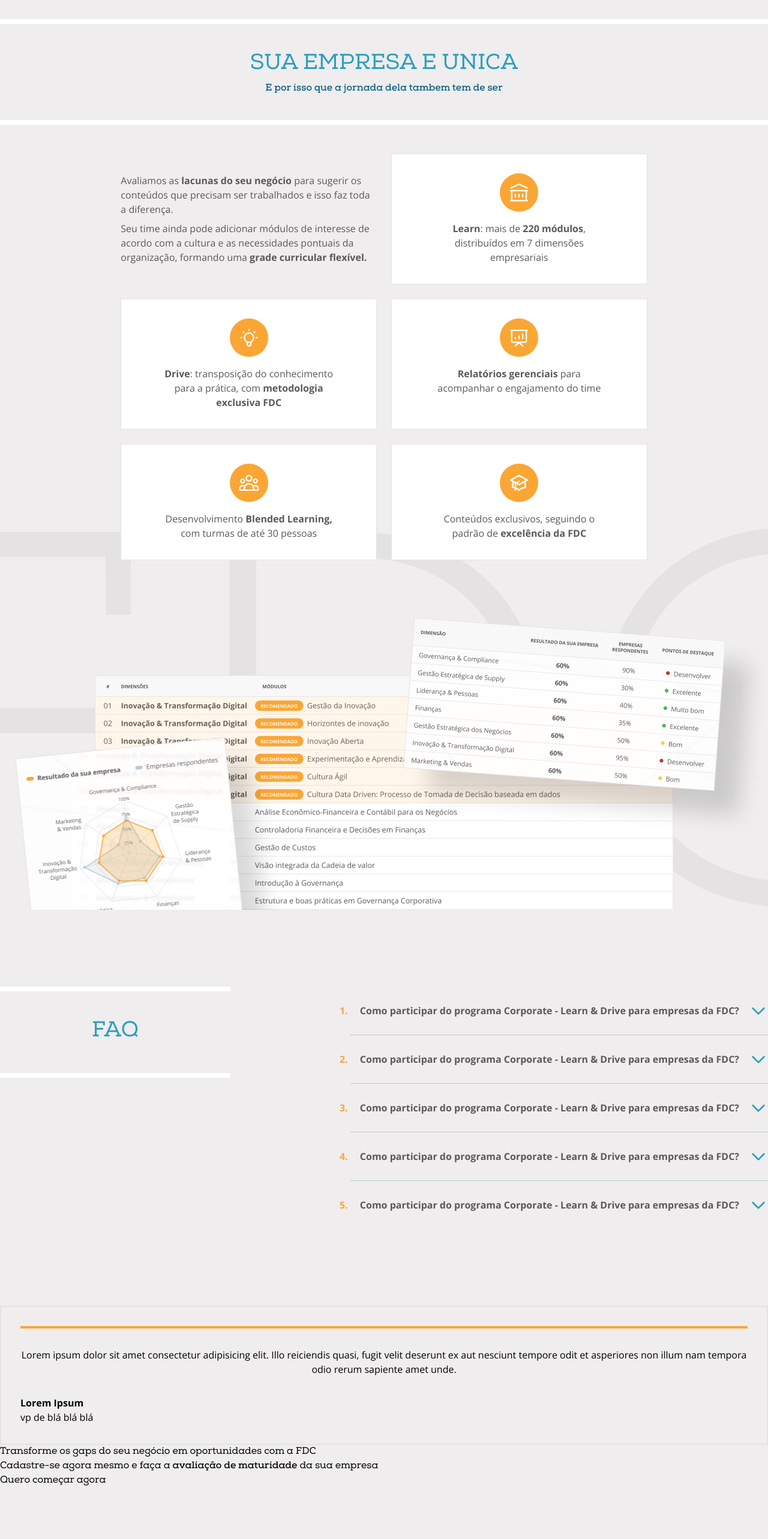
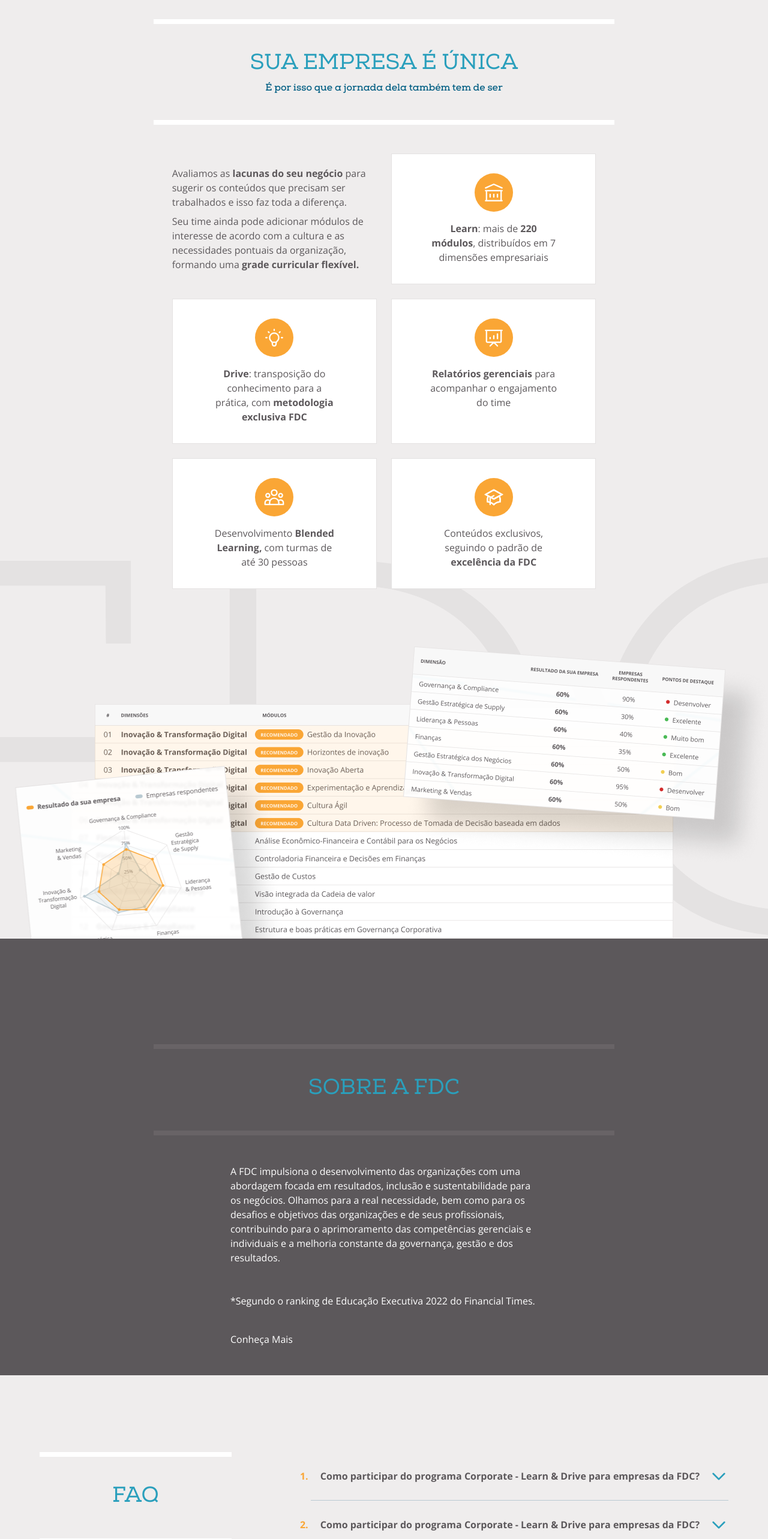
Before and after one commit to BrouGabri3l/fdc-learn-drive, a Next.js app: page / in a window 1280 px wide. Shown: the part 140-2706 px from the top of the page at 60% size. Before the commit the page ends 2630 px from the top, so only its background shows below. Built offline with nearby package versions, Linux system fonts and the light colour scheme.

Commit message:
adding partial about section

```diff
--- a/components/Button.tsx
+++ b/components/Button.tsx
@@ -1,33 +1,28 @@
-import { PropsWithChildren } from "react"
+import { PropsWithChildren } from "react";
 
 interface ButtonProps {
-    Icon?: any,
-    className?: String,
-    theme: 'primary' | 'secondary' | "outline"
+  Icon?: any;
+  className?: String;
+  theme: "primary" | "secondary" | "outline";
 }
 function Button(props: PropsWithChildren<ButtonProps>) {
-    const {
-        children,
-        Icon,
-        className,
-        theme,
-    } = props
-    const variant = `btn-${theme}`
+  const { children, Icon, className, theme } = props;
+  const variant = `btn-${theme}`;
 
-    return (
-        <button
-            className={`btn ${variant} ${className}`}
+  return (
+    <button className={`btn ${variant} ${className || ""}`}>
+      <span className="py-3 flex-grow text-center">{children}</span>
+      {Icon && (
+        <span
+          className={`flex items-center justify-center p-3 ${
+            theme == "primary" && "btn-icon-bg"
+          }`}
         >
-            <span className="py-3 flex-grow text-center">
-                {children}
-            </span>
-            {Icon &&
-                <span className={`flex items-center justify-center p-3 ${theme == "primary" && "btn-icon-bg"}`}>
-                    <Icon />
-                </span>
-            }
-        </button>
-    )
+          <Icon />
+        </span>
+      )}
+    </button>
+  );
 }
 
-export default Button
+export default Button;
--- a/pages/index.tsx
+++ b/pages/index.tsx
@@ -1,52 +1,102 @@
-import Head from 'next/head'
-import Image from 'next/image'
-import styles from '../styles/Home.module.css'
-import Button from '../components/Button'
-import { AcademyIcon, IdeaIcon, GraphicIcon, PeopleIcon, HatIcon, DownArrow } from '../components/icons'
-import Header from '../components/Header'
-import { Card } from '../components/Card'
-import TestimonialCard, { TestimonialCardProps } from '../components/TestimonialCard'
-import { useState } from 'react'
-import FaqCard from '../components/FaqCard'
-import FDC from '/public/FDC.svg'
-import RightImage from '/public/RightImage.png'
-import CenterImage from '/public/CenterImage.png'
-import LeftImage from '/public/LeftImage.png'
+import Head from "next/head";
+import Image from "next/image";
+import styles from "../styles/Home.module.css";
+import Button from "../components/Button";
+import {
+  AcademyIcon,
+  IdeaIcon,
+  GraphicIcon,
+  PeopleIcon,
+  HatIcon,
+  DownArrow,
+} from "../components/icons";
+import Header from "../components/Header";
+import { Card } from "../components/Card";
+import TestimonialCard, {
+  TestimonialCardProps,
+} from "../components/TestimonialCard";
+import { useState } from "react";
+import FaqCard from "../components/FaqCard";
+import FDC from "/public/FDC.svg";
+import RightImage from "/public/RightImage.png";
+import CenterImage from "/public/CenterImage.png";
+import LeftImage from "/public/LeftImage.png";
 export default function Home() {
-  const list = [{
-    text: <><strong>Learn</strong>: mais de <strong>220 módulos</strong>, distribuídos em 7 dimensões empresariais</>,
-    icon: AcademyIcon
+  const list = [
+    {
+      text: (
+        <>
+          <strong>Learn</strong>: mais de <strong>220 módulos</strong>,
+          distribuídos em 7 dimensões empresariais
+        </>
+      ),
+      icon: AcademyIcon,
     },
     {
-    text: <><strong>Drive</strong>: transposição do conhecimento para a prática, com <strong>metodologia exclusiva FDC</strong></>,
-    icon: IdeaIcon
+      text: (
+        <>
+          <strong>Drive</strong>: transposição do conhecimento para a prática,
+          com <strong>metodologia exclusiva FDC</strong>
+        </>
+      ),
+      icon: IdeaIcon,
     },
     {
-    text: <><strong>Relatórios gerenciais</strong> para acompanhar o engajamento do time</>,
-    icon: GraphicIcon
+      text: (
+        <>
+          <strong>Relatórios gerenciais</strong> para acompanhar o engajamento
+          do time
+        </>
+      ),
+      icon: GraphicIcon,
     },
     {
-    text: <>Desenvolvimento <strong>Blended Learning,</strong> com turmas de até 30 pessoas</>,
-    icon: PeopleIcon
+      text: (
+        <>
+          Desenvolvimento <strong>Blended Learning,</strong> com turmas de até
+          30 pessoas
+        </>
+      ),
+      icon: PeopleIcon,
     },
     {
-    text: <>Conteúdos exclusivos, seguindo o padrão de <strong>excelência da FDC</strong></>,
-    icon: HatIcon
-  }
-  ]
+      text: (
+        <>
+          Conteúdos exclusivos, seguindo o padrão de{" "}
+          <strong>excelência da FDC</strong>
+        </>
+      ),
+      icon: HatIcon,
+    },
+  ];
   const testimonial = {
     text: "Lorem ipsum dolor sit amet consectetur adipisicing elit. Illo reiciendis quasi, fugit velit deserunt ex aut nesciunt tempore odit et asperiores non illum nam tempora odio rerum sapiente amet unde.",
     author: "Lorem Ipsum",
-    role: "vp de blá blá blá"
-  }
+    role: "vp de blá blá blá",
+  };
   const faq = {
-    title: "Como participar do programa Corporate - Learn & Drive para empresas da FDC?",
-    children: <><p>  Para participar do programa, é necessário realizar o cadastro da sua empresa e responder à avaliação de maturidade criada por especialistas da Fundação Dom Cabral.
+    title:
+      "Como participar do programa Corporate - Learn & Drive para empresas da FDC?",
+    children: (
+      <>
+        <p>
+          {" "}
+          Para participar do programa, é necessário realizar o cadastro da sua
+          empresa e responder à avaliação de maturidade criada por especialistas
+          da Fundação Dom Cabral.
         </p>
-      <p> Após concluí-lo, você receberá o raio-x completo da empresa, dividido em 7 dimensões, sendo elas: Liderança & Pessoas, Gestão Estratégica dos Negócios, Marketing & Vendas, Finanças, Governança & Compliance, Inovação & Transformação Digital e Gestão Estratégica de Supply - com uma sugestão de trilha de desenvolvimento elaborada pela FDC especialmente para sua organização.
+        <p>
+          {" "}
+          Após concluí-lo, você receberá o raio-x completo da empresa, dividido
+          em 7 dimensões, sendo elas: Liderança & Pessoas, Gestão Estratégica
+          dos Negócios, Marketing & Vendas, Finanças, Governança & Compliance,
+          Inovação & Transformação Digital e Gestão Estratégica de Supply - com
+          uma sugestão de trilha de desenvolvimento elaborada pela FDC
+          especialmente para sua organização.
         </p>
       </>
-  }
+    ),
+  };
   return (
     <div>
       <Head>
@@ -57,20 +107,33 @@
       <div>
         <Header />
         {/* Seção dos cards */}
-        <section className="pt-14 relative overflow-hidden">
+        <article className="pt-14 relative overflow-hidden">
           <div className="center relative z-10 mb-48">
             {/* //Heading */}
-            <article className='pt-12 pb-10 border-y-8 text-center font-nexaSlab  border-white'>
-              <h2 className="pb-2 text-4xl text-primary-blue uppercase">Sua empresa e unica</h2>
-              <p className="text-primary-black-blue font-bold"> E por isso que a jornada dela tambem tem de ser</p>
+            <article className="pt-12 pb-10 border-y-8 text-center font-nexaSlab max-w-lg lg:max-w-3xl mx-auto border-white">
+              <h2 className="pb-2 text-4xl text-primary-blue uppercase">
+                Sua empresa é única
+              </h2>
+              <p className="text-primary-black-blue font-bold">
+                {" "}
+                É por isso que a jornada dela também tem de ser
+              </p>
             </article>
             {/* //card list */}
-            <ul className="flex max-md:flex-col flex-wrap justify-center gap-6 max-w-7xl mx-auto pt-12 ">
+            <ul className="flex max-md:flex-col max-w-5xl flex-wrap justify-center gap-6 mx-auto pt-12 ">
               <li className="basis-1/3 flex">
-                <article className="flex flex-col gap-2 justify-center text-primary-gray-dark">
-                  <p>Avaliamos as <strong>lacunas do seu negócio</strong> para sugerir os conteúdos que precisam ser trabalhados e isso faz toda a diferença.</p>
-                  <p>Seu time ainda pode adicionar módulos de interesse de acordo com a cultura e as necessidades pontuais da organização, formando uma <strong> grade curricular flexível.</strong></p>
-                </article>
+                <section className="flex flex-col gap-2 justify-center text-primary-gray-dark">
+                  <p>
+                    Avaliamos as <strong>lacunas do seu negócio</strong> para
+                    sugerir os conteúdos que precisam ser trabalhados e isso faz
+                    toda a diferença.
+                  </p>
+                  <p>
+                    Seu time ainda pode adicionar módulos de interesse de acordo
+                    com a cultura e as necessidades pontuais da organização,
+                    formando uma <strong> grade curricular flexível.</strong>
+                  </p>
+                </section>
               </li>
               {/* //cards */}
               {list.map((item, index) => (
@@ -81,61 +144,92 @@
             </ul>
           </div>
           <div className="relative z-10">
-            <img src={LeftImage.src} alt="" className='absolute right-1/2 -translate-x-1/3 -bottom-1/3' />
-            <img src={CenterImage.src} alt="" className='mx-auto' />
-            <img src={RightImage.src} alt="" className='absolute left-1/2 translate-x-8 -top-24' />
+            <img
+              src={LeftImage.src}
+              alt=""
+              className="absolute right-1/2 -translate-x-1/3 -bottom-1/3"
+            />
+            <img src={CenterImage.src} alt="" className="mx-auto" />
+            <img
+              src={RightImage.src}
+              alt=""
+              className="absolute left-1/2 translate-x-8 -top-24"
+            />
           </div>
           {/* //FDC background */}
           <span className="absolute bottom-1 left-1/2 -translate-x-1/2">
             <FDC className="h-[634px] text-secondary-gray-medium z-1" />
           </span>
+        </article>
+        {/*  */}
+        <article className="bg-primary-gray-dark pt-44 text-white">
+          <section className="pt-12 pb-10 border-y-8 text-center font-nexaSlab max-w-lg lg:max-w-3xl mx-auto border-[#686366]">
+            <h2 className="pb-2 text-4xl text-primary-blue uppercase">
+              Sobre a fdc
+            </h2>
           </section>
-        {/*  */}
-        <section className="flex justify-between center py-32">
-          <article className='pt-12 pb-10 border-y-8 text-center font-nexaSlab flex-1 max-w-sm border-white self-start  '>
+          <div className="mx-auto max-w-lg">
+            <p className="py-12">
+              A FDC impulsiona o desenvolvimento das organizações com uma
+              abordagem focada em resultados, inclusão e sustentabilidade para
+              os negócios. Olhamos para a real necessidade, bem como para os
+              desafios e objetivos das organizações e de seus profissionais,
+              contribuindo para o aprimoramento das competências gerenciais e
+              individuais e a melhoria constante da governança, gestão e dos
+              resultados.
+            </p>
+            <span>
+              *Segundo o ranking de Educação Executiva 2022 do Financial Times.
+            </span>
+            <Button
+              theme="outline"
+              className="text-white outline-white mx-auto mt-10 my-12"
+            >
+              Conheça Mais
+            </Button>
+          </div>
+        </article>
+        <article className="flex center justify-around center py-32">
+          <section className="pt-12 pb-10 border-y-8 text-center font-nexaSlab flex-1 max-w-xs border-white self-start  ">
             <h2 className="pb-2 text-4xl text-primary-blue uppercase">FAQ</h2>
-          </article>
+          </section>
           <div>
-            <ol className="list-decimal flex flex-col  marker:text-terciary-orange marker:font-bold divide-y divide-terciary-gray-blue divide-solid" >
-              <li className='pt-6'>
-                <FaqCard title={faq.title}>
-                  {faq.children}
-                </FaqCard>
+            <ol className="list-decimal flex flex-col  marker:text-terciary-orange marker:font-bold divide-y divide-terciary-gray-blue divide-solid">
+              <li className="pt-6">
+                <FaqCard title={faq.title}>{faq.children}</FaqCard>
               </li>
-              <li className='pt-6'>
-                <FaqCard title={faq.title}>
-                  {faq.children}
-                </FaqCard>
+              <li className="pt-6">
+                <FaqCard title={faq.title}>{faq.children}</FaqCard>
               </li>
-              <li className='pt-6'>
-                <FaqCard title={faq.title}>
-                  {faq.children}
-                </FaqCard>
+              <li className="pt-6">
+                <FaqCard title={faq.title}>{faq.children}</FaqCard>
               </li>
-              <li className='pt-6'>
-                <FaqCard title={faq.title}>
-                  {faq.children}
-                </FaqCard>
+              <li className="pt-6">
+                <FaqCard title={faq.title}>{faq.children}</FaqCard>
               </li>
-              <li className='pt-6'>
-                <FaqCard title={faq.title}>
-                  {faq.children}
-                </FaqCard>
+              <li className="pt-6">
+                <FaqCard title={faq.title}>{faq.children}</FaqCard>
               </li>
             </ol>
           </div>
-        </section>
+        </article>
         <TestimonialCard data={testimonial}></TestimonialCard>
       </div>
-      <section className='center'>
-        <article className=' max-w-7xl'>
-            <h2 className="font-nexaSlab">Transforme os gaps do seu negócio em oportunidades com a FDC</h2>
-            <div className='font-nexaSlab before:content-[""] before:w-1 before:h-full before:bg-terciary-orange'>
-              <p>Cadastre-se agora mesmo e faça a <strong>avaliação de maturidade</strong> da sua empresa</p>
+      <article className="bg-primary-black-blue  text-white">
+        <section className="center max-w-lg py-32">
+          <h2 className="font-nexaSlab text-2xl pb-8">
+            Transforme os gaps do seu negócio em oportunidades com a FDC
+          </h2>
+          <div className="font-nexaSlab relative">
+            <p className="before:content-[''] before:absolute before:w-1 before:h-full  before:-left-6 pb-6  before:bg-terciary-orange">
+              Cadastre-se agora mesmo e faça a{" "}
+              <strong>avaliação de maturidade</strong> da sua empresa
+            </p>
             <Button theme="secondary">Quero começar agora</Button>
           </div>
+        </section>
       </article>
-      </section>
-    </div >
-  )
+      <footer></footer>
+    </div>
+  );
 }
--- a/styles/globals.css
+++ b/styles/globals.css
@@ -6,45 +6,45 @@
 
 @font-face {
   font-family: "Nexa Slab";
-  src: url("/public/fonts/NexaSlab/NexaSlab-Light.woff2") format("woff2"),
-    url("/public/fonts/NexaSlab/NexaSlab-Light.woff") format("woff");
+  src: url("/fonts/NexaSlab/NexaSlab-Light.woff2") format("woff2"),
+    url("/fonts/NexaSlab/NexaSlab-Light.woff") format("woff");
   font-weight: 300;
   font-style: normal;
   font-display: swap;
-};
+}
 @font-face {
   font-family: "Nexa Slab";
-  src: url("/public/fonts/NexaSlab/NexaSlabBlack.woff2") format("woff2"),
-    url("/public/fonts/NexaSlab/NexaSlabBlack.woff") format("woff");
+  src: url("/fonts/NexaSlab/NexaSlabBlack.woff2") format("woff2"),
+    url("/fonts/NexaSlab/NexaSlabBlack.woff") format("woff");
   font-weight: 900;
   font-style: normal;
   font-display: swap;
-};
+}
 
 @font-face {
   font-family: "Nexa Slab";
-  src: url("/public/fonts/NexaSlab/NexaSlab-Bold.woff2") format("woff2"),
-    url("/public/fonts/NexaSlab/NexaSlab-Bold.woff") format("woff");
+  src: url("/fonts/NexaSlab/NexaSlab-Bold.woff2") format("woff2"),
+    url("/fonts/NexaSlab/NexaSlab-Bold.woff") format("woff");
   font-weight: bold;
   font-style: normal;
   font-display: swap;
-};
+}
 
 @font-face {
   font-family: "Nexa Slab";
-  src: url("/public/fonts/NexaSlab/NexaSlab-Regular.woff2") format("woff2"),
-    url("/public/fonts/NexaSlab/NexaSlab-Regular.woff") format("woff");
+  src: url("/fonts/NexaSlab/NexaSlab-Regular.woff2") format("woff2"),
+    url("/fonts/NexaSlab/NexaSlab-Regular.woff") format("woff");
   font-weight: normal;
   font-style: normal;
   font-display: swap;
-};
+}
 html,
 body {
   padding: 0;
   margin: 0;
   font-family: -apple-system, BlinkMacSystemFont, Segoe UI, Roboto, Oxygen,
     Ubuntu, Cantarell, Fira Sans, Droid Sans, Helvetica Neue, sans-serif;
-  background-color: #EFEDED;
+  background-color: #efeded;
 }
 
 a {
@@ -56,7 +56,7 @@
   box-sizing: border-box;
 }
 
-@media (prefers-color-scheme: dark) {
+/* @media (prefers-color-scheme: dark) {
   html {
     color-scheme: dark;
   }
@@ -65,4 +65,4 @@
     color: white;
     background: black;
   }
-}
+} */
--- a/tailwind.config.js
+++ b/tailwind.config.js
@@ -36,7 +36,7 @@
       },
       fontFamily: {
         openSans: ['var(--font-openSans)'],
-        nexaSlab: ['Nexa Slab'],
+        nexaSlab: ["Nexa Slab"],
       }
     },
   },
```
Also changed, not shown: components/Card.tsx (+12 -24 lines), styles/components/button.css (+4 -3 lines). Lines whose indentation alone changed are shown as unchanged.
